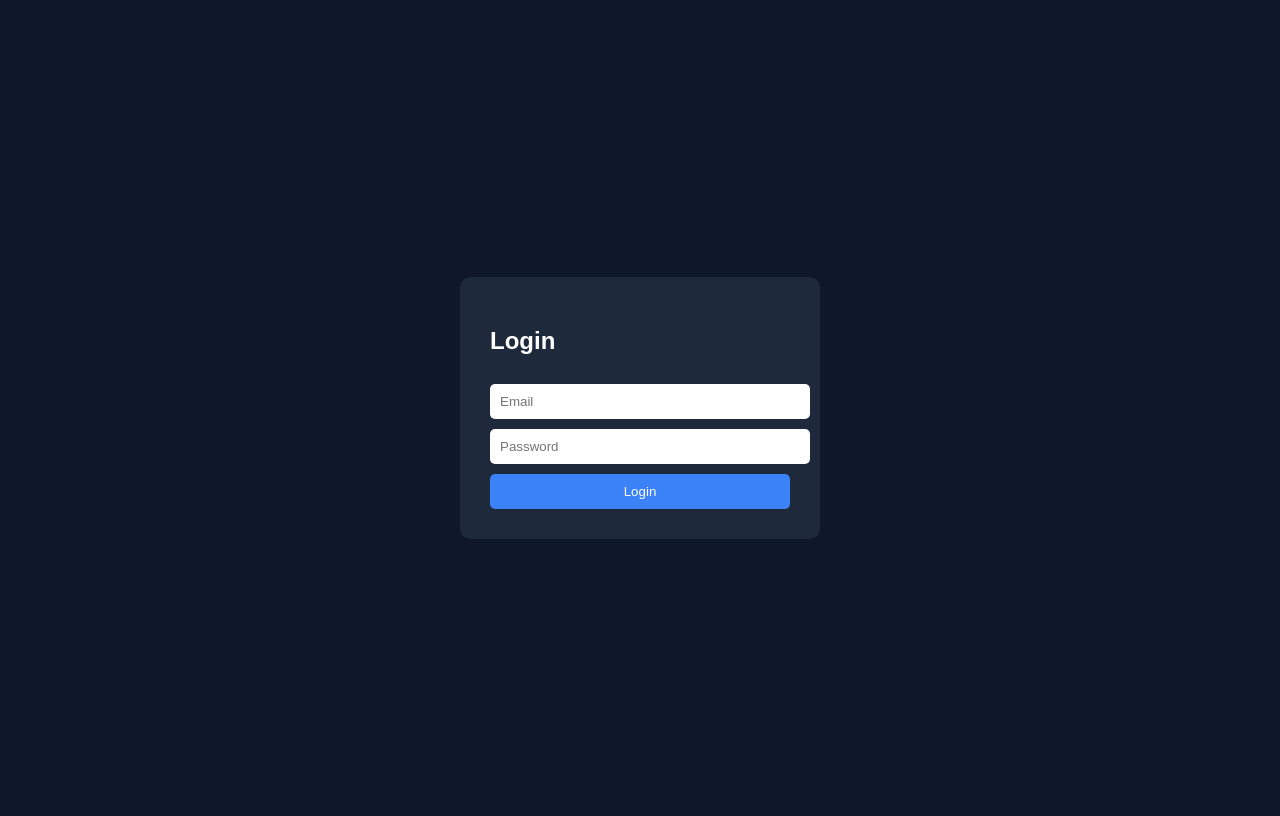
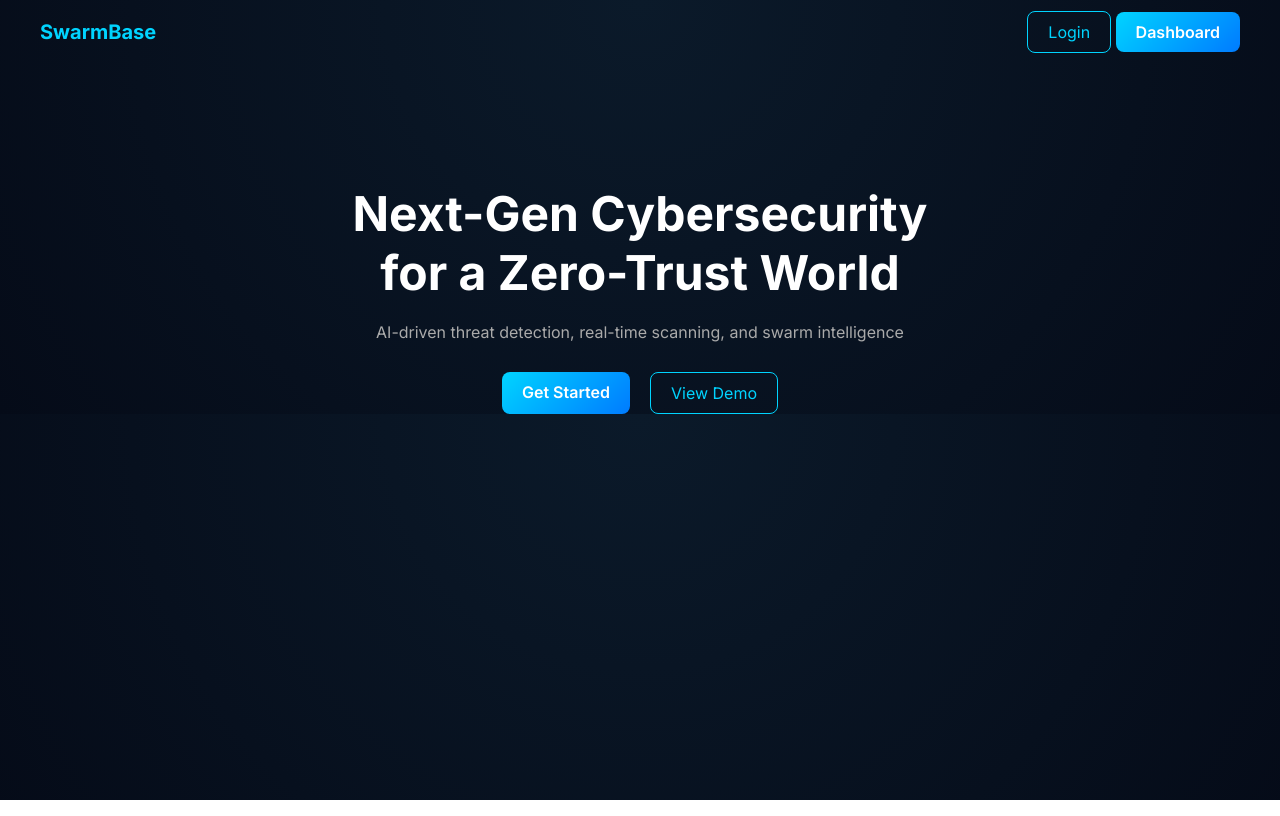
Before and after one commit to Bxk756/Swarmbase, a website: page public/index.html in a window 1280 px wide. Drawn offline with Linux system fonts and the light colour scheme.

Commit message:
fix: landing page + separate login page

```diff
--- a/public/index.html
+++ b/public/index.html
@@ -1,70 +1,92 @@
 <!DOCTYPE html>
-<html>
+<html lang="en">
 <head>
-  <title>SwarmBase Login</title>
+  <meta charset="UTF-8" />
+  <meta name="viewport" content="width=device-width, initial-scale=1.0" />
+  <title>SwarmBase — AI Cybersecurity Platform</title>
+
+  <link href="https://fonts.googleapis.com/css2?family=Inter:wght@300;400;600;700&display=swap" rel="stylesheet">
+
   <style>
     body {
-      font-family: Arial;
-      background: #0f172a;
+      margin: 0;
+      font-family: "Inter", sans-serif;
+      background: radial-gradient(circle at top, #0b1a2a, #050b18);
       color: white;
+    }
+
+    .nav {
+      display: flex;
+      justify-content: space-between;
+      padding: 20px 40px;
+      align-items: center;
+    }
+
+    .logo {
+      font-weight: 700;
+      font-size: 20px;
+      color: #00d4ff;
+    }
+
+    .btn {
+      background: linear-gradient(135deg, #00d4ff, #007bff);
+      padding: 10px 20px;
+      border-radius: 8px;
+      text-decoration: none;
+      color: white;
+      font-weight: 600;
+    }
+
+    .hero {
+      text-align: center;
+      margin-top: 120px;
+    }
+
+    .hero h1 {
+      font-size: 48px;
+      margin-bottom: 20px;
+    }
+
+    .hero p {
+      color: #aaa;
+      margin-bottom: 30px;
+    }
+
+    .cta {
       display: flex;
       justify-content: center;
-      align-items: center;
-      height: 100vh;
+      gap: 20px;
     }
 
-    .card {
-      background: #1e293b;
-      padding: 30px;
-      border-radius: 10px;
-      width: 300px;
-    }
-
-    input, button {
-      width: 100%;
-      margin-top: 10px;
-      padding: 10px;
-      border: none;
-      border-radius: 5px;
-    }
-
-    button {
-      background: #3b82f6;
-      color: white;
-      cursor: pointer;
+    .secondary {
+      border: 1px solid #00d4ff;
+      padding: 10px 20px;
+      border-radius: 8px;
+      text-decoration: none;
+      color: #00d4ff;
     }
   </style>
 </head>
+
 <body>
 
-<div class="card">
-  <h2>Login</h2>
-  <input id="email" placeholder="Email" />
-  <input id="password" type="password" placeholder="Password" />
-  <button onclick="login()">Login</button>
-</div>
+  <div class="nav">
+    <div class="logo">SwarmBase</div>
+    <div>
+      <a href="/login" class="secondary">Login</a>
+      <a href="/dashboard.html" class="btn">Dashboard</a>
+    </div>
+  </div>
 
-<script>
-async function login() {
-  const email = document.getElementById("email").value
-  const password = document.getElementById("password").value
+  <div class="hero">
+    <h1>Next-Gen Cybersecurity<br>for a Zero-Trust World</h1>
+    <p>AI-driven threat detection, real-time scanning, and swarm intelligence</p>
 
-  const res = await fetch("http://localhost:3000/auth/login", {
-    method: "POST",
-    headers: { "Content-Type": "application/json" },
-    body: JSON.stringify({ email, password })
-  })
-
-  const data = await res.json()
-
-  if (data.accessToken) {
-    localStorage.setItem("token", data.accessToken)
-    window.location.href = "/dashboard.html"
-  } else {
-    alert(data.error)
-  }
-}
-</script>
+    <div class="cta">
+      <a href="/login" class="btn">Get Started</a>
+      <a href="/dashboard.html" class="secondary">View Demo</a>
+    </div>
+  </div>
 
 </body>
 </html>
```
Also changed, not shown: public/login.html (added, +71 -0 lines), src/index.ts (+7 -38 lines).
